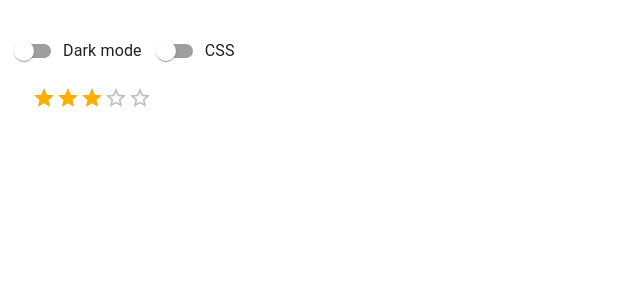
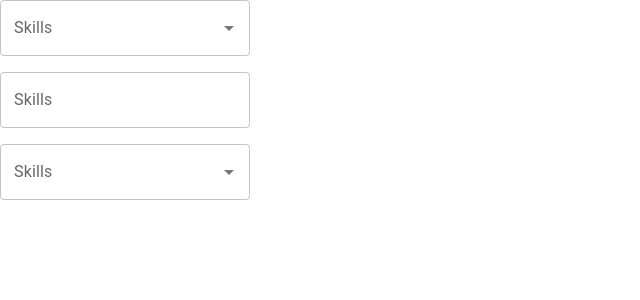
Before and after one commit to Tim-Parks-Lynch/material-ui-learning, a React (Vite) app in the folder my-app/: page / in a window 1280 px wide. Shown: the top 300 px of the page, without its empty margins (0-640 px from the left). Built offline with nearby package versions, Linux system fonts and the light colour scheme.

Commit message:
Added autocomplete from youtube course

```diff
--- /dev/null
+++ b/my-app/src/components/MuiAutocomplete.tsx/MuiAutocomplete.tsx
@@ -0,0 +1,53 @@
+import React, { useState } from 'react';
+import { Stack, Autocomplete, TextField } from '@mui/material';
+import { ReactJSXElement } from '@emotion/react/types/jsx-namespace';
+
+type Skill = {
+  id: number;
+  label: string;
+};
+
+const skills = ['HTML', 'CSS', 'JavaScript', 'TypeScript', 'React'];
+
+const skillsOptions = skills.map((skill, index) => ({
+  id: index + 1,
+  label: skill,
+}));
+
+const MuiAutocomplete = () => {
+  const [value, setValue] = useState<string | null>(null);
+  const [skill, setSkill] = useState<Skill | null>(null);
+
+  console.log(value);
+  console.log(skill);
+
+  return (
+    // default implementation
+    <Stack spacing={2} width="250px">
+      <Autocomplete
+        options={skills}
+        renderInput={(params) => <TextField {...params} label="Skills" />}
+        value={value}
+        onChange={(event: any, newValue: string | null) => setValue(newValue)}
+      />
+      {/* the freeSolo prop below allows you to enter values and not just pick from a list */}
+      <Autocomplete
+        options={skills}
+        renderInput={(params) => <TextField {...params} label="Skills" />}
+        value={value}
+        onChange={(event: any, newValue: string | null) => setValue(newValue)}
+        freeSolo
+      />
+
+      {/* works with an array of objects without freeSolo prop */}
+      <Autocomplete
+        options={skillsOptions}
+        renderInput={(params) => <TextField {...params} label="Skills" />}
+        value={skill}
+        onChange={(event: any, newValue: Skill | null) => setSkill(newValue)}
+      />
+    </Stack>
+  );
+};
+
+export default MuiAutocomplete;
--- a/my-app/src/components/MuiSwitch/MuiSwitch.tsx
+++ b/my-app/src/components/MuiSwitch/MuiSwitch.tsx
@@ -5,7 +5,7 @@
   const [checked, setChecked] = useState(false);
   //   Can't have null as a return type in useState, it freaks out about controlled/uncontrolled components
   //   const [rating, setRating] = useState<number | null>(null);
-  const [rating, setRating] = useState<number | null>(3);
+  const [rating, setRating] = useState<number | null>(0);
 
   //   console.log({ checked });
   console.log({ rating });
--- a/my-app/src/pages/Home/Home.tsx
+++ b/my-app/src/pages/Home/Home.tsx
@@ -6,7 +6,7 @@
 // import { MuiRadioButton } from '@/components/MuiRadioButton/MuiRadioButton';
 // import { MuiCheckbox } from '@/components/MuiCheckbox/MuiCheckbox';
 import { MuiSwitch } from '@/components/MuiSwitch/MuiSwitch';
-
+import MuiAutocomplete from '@/components/MuiAutocomplete.tsx/MuiAutocomplete';
 const Home = () => {
   return (
     <>
@@ -16,7 +16,8 @@
       {/* <MuiSelect></MuiSelect> */}
       {/* <MuiRadioButton></MuiRadioButton> */}
       {/* <MuiCheckbox></MuiCheckbox> */}
-      <MuiSwitch></MuiSwitch>
+      {/* <MuiSwitch></MuiSwitch> */}
+      <MuiAutocomplete />
     </>
   );
 };
```
Also changed, not shown: 1 other file (tests, documents, lock files or other folders).
